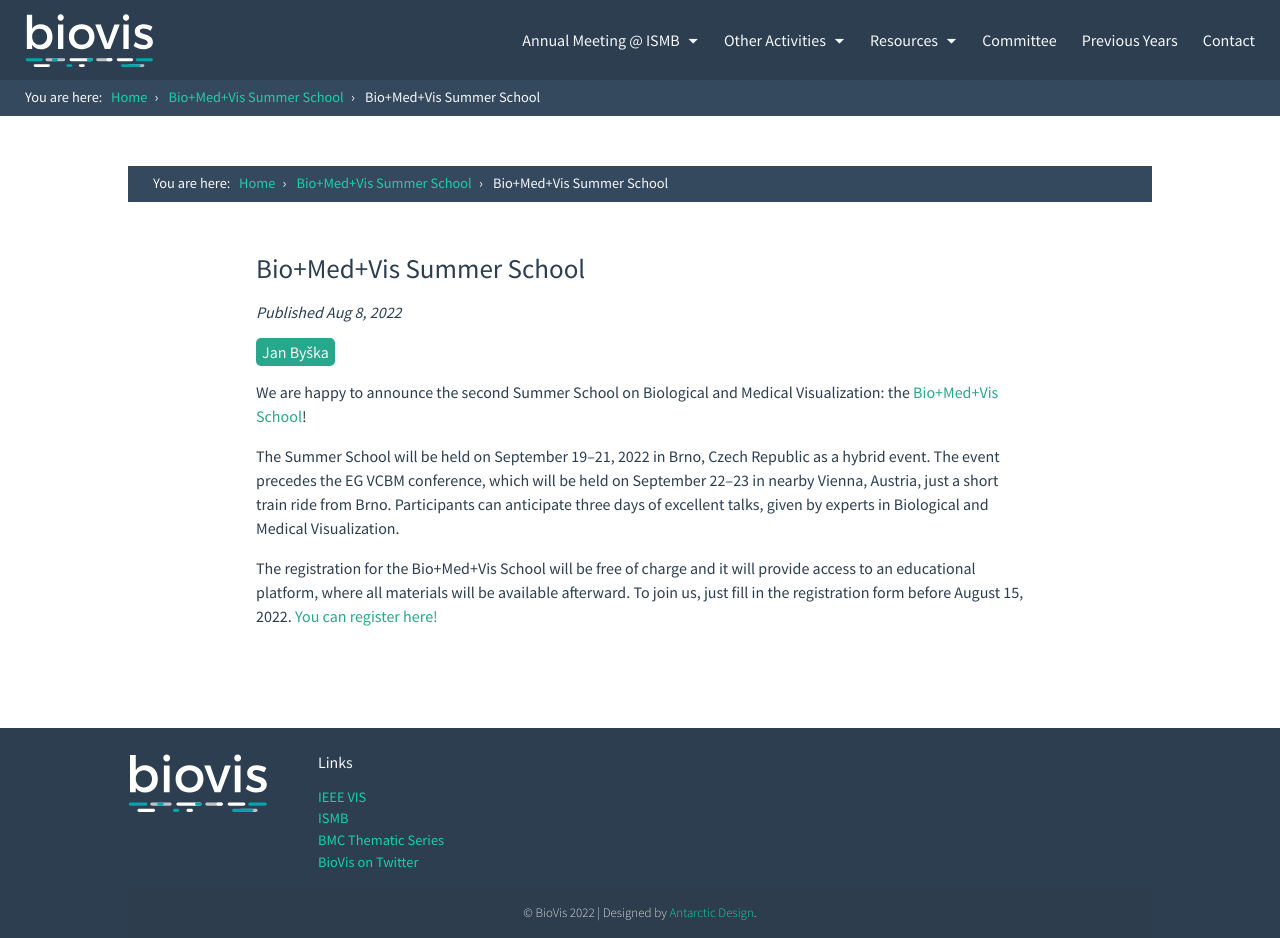
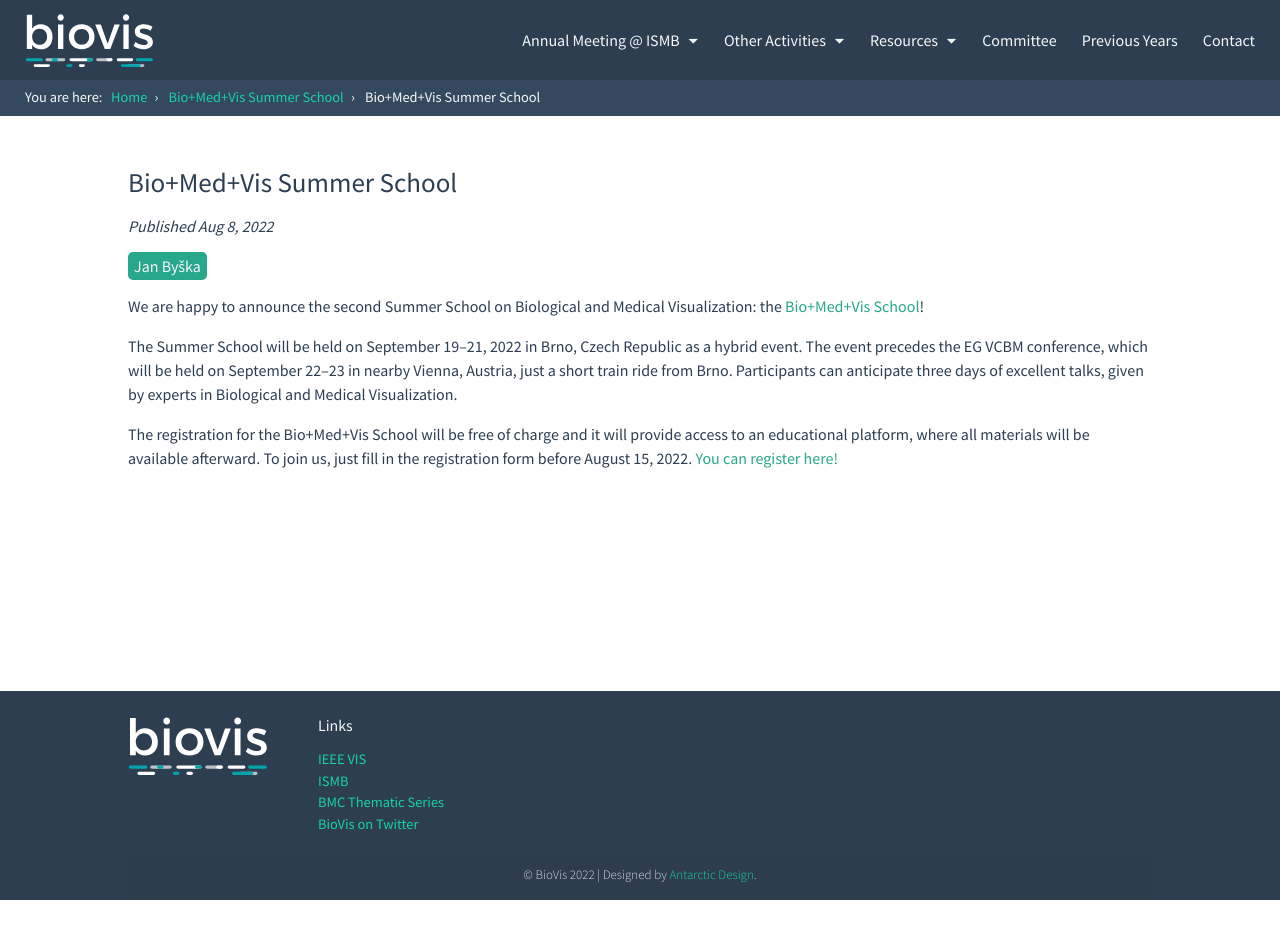
Before and after one commit to foreveremain/2024, a Jekyll site: the page built from _posts/2022-08-08-school.md, in a window 1280 px wide. Built offline with Jekyll 4.4.1, drawn with Linux system fonts in a browser that asks for light colours; after the commit the page ends 900 px from its top, so only the background shows below that; some of the changed lines change nothing that is shown.

Commit message:
FIxes the posts layout and adds Bio+Med+Vis school into the menu.

```diff
--- a/_data/navigation.yaml
+++ b/_data/navigation.yaml
@@ -24,6 +24,8 @@
             url: http://www.vcbm.org/
           - title: MolVA
             url: http://decibel.fi.muni.cz/~xbyska/molva/
+          - title: Bio+Med+Vis School
+            url: https://biomedvis.github.io/
           - heading: Websites
           - title: BIVI
             url: http://bivi.co/
--- a/_layouts/post.html
+++ b/_layouts/post.html
@@ -1,5 +1,5 @@
 ---
-layout: page
+layout: default
 ---
 
 <ul class="breadcrumb">
```
